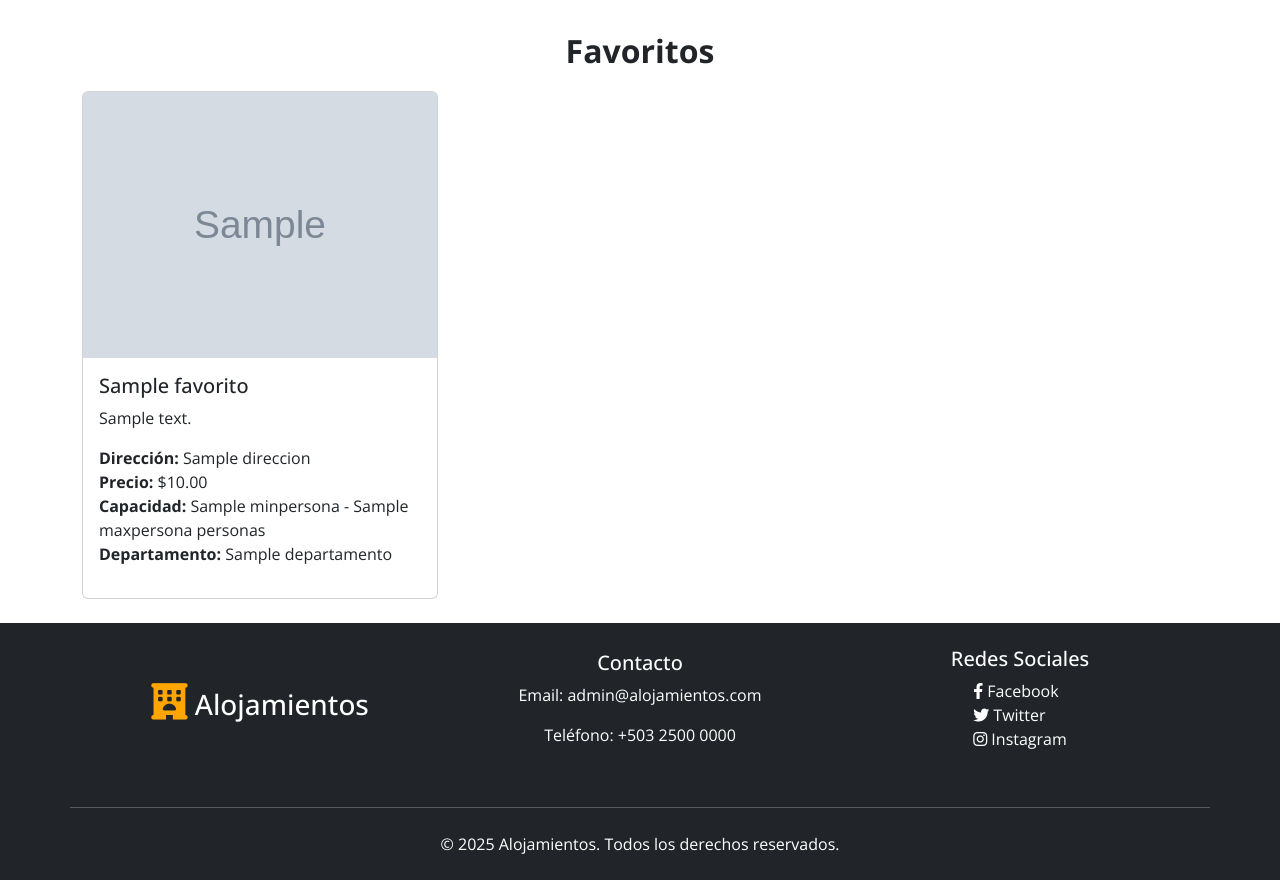
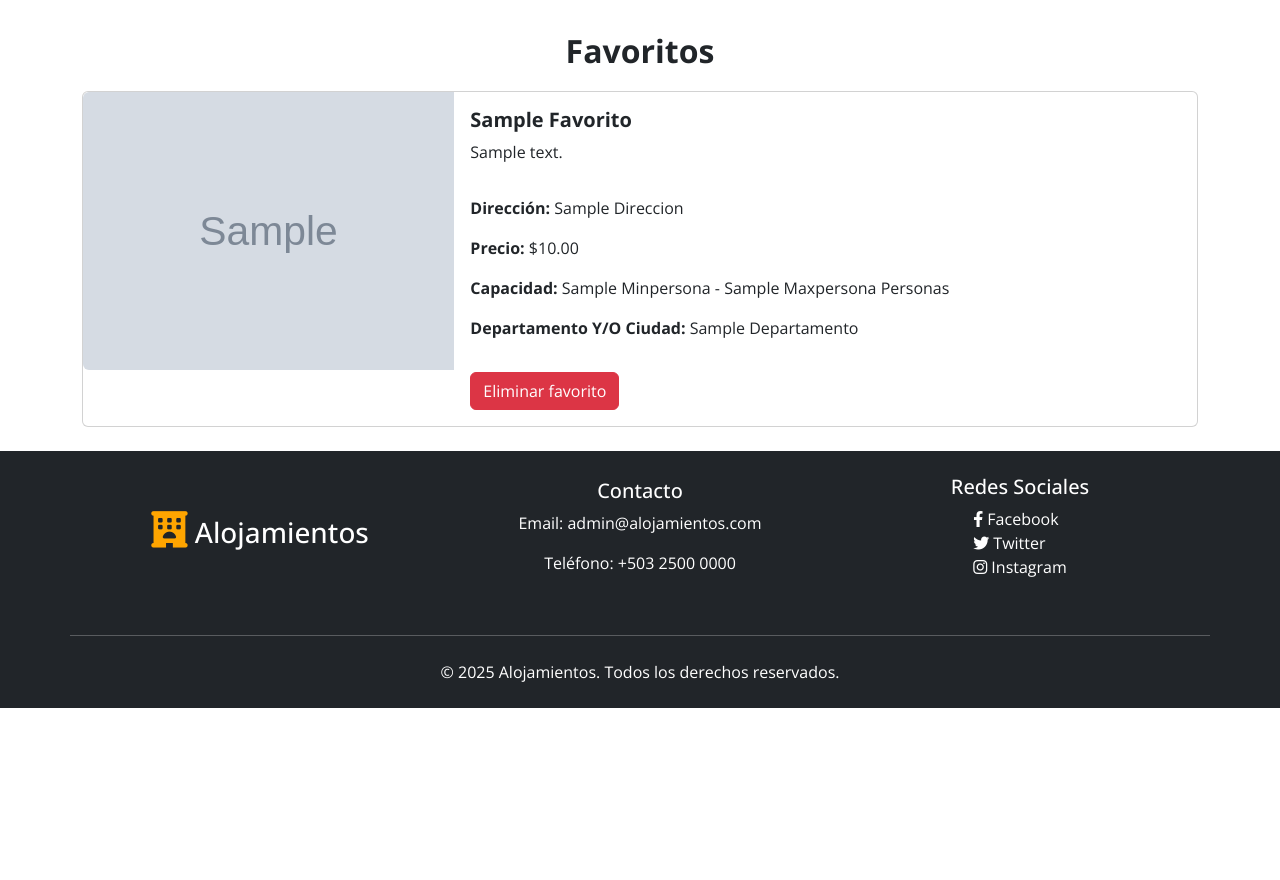
Before and after one commit to ernestolindo/alojamientos-app, a PHP site: template app/views/usuario_favoritos.php in a window 1280 px wide. Shown: the part 123-1003 px from the top of the page. After the commit the page ends 831 px from the top, so only its background shows below. Run offline with PHP 8.4, Linux system fonts and the light colour scheme; the visitor is signed in with stand-in values (Sample User, id 1); the template is opened without the code that fills it: most values are stand-ins (such as "Sample title", 1, 10 or a date in 2020); grey boxes marked "Sample" are stand-in pictures.

Commit message:
Corrigiendo error de muestra de favoritos, agregando funcion de eliminar favs por el user y correccion de detalles

```diff
--- a/alojamientos_app.sql
+++ b/alojamientos_app.sql
@@ -90,10 +90,8 @@ select * from usuarios_alojamientos;
 -- Dumping data for table `usuarios_alojamientos`
 --
 
--- INSERT INTO `usuarios_alojamientos` (`usuario_id`, `alojamiento_id`) VALUES
--- (1, 1),
--- (1, 2),
--- (2, 3);
+INSERT INTO `usuarios_alojamientos` (`usuario_id`, `alojamiento_id`) VALUES
+(2, 1);
 
 --
 -- Indexes for dumped tables
--- a/app/views/partials/navbar.php
+++ b/app/views/partials/navbar.php
@@ -1,7 +1,7 @@
 <?php
 $url_vista = $_SERVER['REQUEST_URI'];
-if ($url_vista !== "/Alojamientos_app_PHP/home/index/") {
-    session_start(); // Inicia la sesion en todas las vistas, menos en home.php
+if ($url_vista !== "/Alojamientos_app_PHP/home/index/" && $url_vista !== "/Alojamientos_app_PHP/Useralojamiento/add_favorito/") {
+    session_start(); // Inicia la sesion en todas las vistas, menos en home.php y usuario_favoritos.php
 }
 ?>
 
--- a/app/views/usuario_favoritos.php
+++ b/app/views/usuario_favoritos.php
@@ -17,26 +17,64 @@
         <?php if (!empty($favoritos)): ?>
             <div class="row">
                 <?php foreach ($favoritos as $alojamiento): ?>
-                    <div class="col-md-4">
-                        <div class="card mb-4">
+                    <div class="col-12 mb-4">
+                        <div class="card h-100">
+                            <div class="row g-0">
+                                <!-- Imagen del alojamiento -->
+                                <div class="col-md-6 col-lg-4">
                                     <?php if ($alojamiento['imagen']): ?>
-                                <img src="<?= htmlspecialchars($alojamiento['imagen']) ?>" class="card-img-top" alt="Imagen de <?= htmlspecialchars($alojamiento['nombre']) ?>">
+                                        <img src="<?= htmlspecialchars($alojamiento['imagen']) ?>" class="img-fluid rounded-start" alt="Imagen de <?= htmlspecialchars($alojamiento['nombre']) ?>">
                                     <?php else: ?>
-                                <img src="default.jpg" class="card-img-top" alt="Imagen predeterminada">
+                                        <img src="default.jpg" class="img-fluid rounded-start" alt="Imagen predeterminada">
                                     <?php endif; ?>
+                                </div>
 
-                            <div class="card-body">
-                                <h5 class="card-title"><?= htmlspecialchars($alojamiento['nombre']) ?></h5>
+                                <!-- Información del alojamiento -->
+                                <div class="col-md-6 col-lg-8">
+                                    <div class="card-body d-flex flex-column">
+                                        <h5 class="card-title text-capitalize"><strong><?= htmlspecialchars($alojamiento['nombre']) ?></strong></h5>
                                         <p class="card-text">
                                             <?= htmlspecialchars($alojamiento['descripcion']) ?>
                                         </p>
                                         <p>
-                                    <strong>Dirección:</strong> <?= htmlspecialchars($alojamiento['direccion']) ?><br>
-                                    <strong>Precio:</strong> $<?= htmlspecialchars(number_format($alojamiento['precio'], 2)) ?><br>
-                                    <strong>Capacidad:</strong> <?= htmlspecialchars($alojamiento['minpersona']) ?> - <?= htmlspecialchars($alojamiento['maxpersona']) ?> personas<br>
-                                    <strong>Departamento:</strong> <?= htmlspecialchars($alojamiento['departamento']) ?>
+                                        <p class="text-capitalize"><strong>dirección:</strong> <?= htmlspecialchars($alojamiento['direccion']) ?></p>
+                                        <p class="text-capitalize"><strong>precio: </strong>$<?= htmlspecialchars(number_format($alojamiento['precio'], 2)) ?></p>
+                                        <p class="text-capitalize"><strong>capacidad: </strong><?= htmlspecialchars($alojamiento['minpersona']) ?> - <?= htmlspecialchars($alojamiento['maxpersona']) ?> personas</p>
+                                        <p class="text-capitalize"><strong>departamento y/o ciudad: </strong><?= htmlspecialchars($alojamiento['departamento']) ?></p>
                                         </p>
-                                <!--  -->
+                                        <div class="mt-auto">
+                                            <button type="button" class="btn btn-danger" data-bs-toggle="modal" data-bs-target="#modalDeleteFav-<?= $alojamiento['id'] ?>">Eliminar favorito</button>
+                                        </div>
+                                    </div>
+                                </div>
+                            </div>
+                        </div>
+                    </div>
+
+                    <!-- Modal de eliminación único para cada alojamiento -->
+                    <div class="modal fade" id="modalDeleteFav-<?= $alojamiento['id'] ?>" aria-hidden="true" aria-labelledby="LabelDeleteFav-<?= $alojamiento['id'] ?>" tabindex="-1">
+                        <div class="modal-dialog modal-dialog-centered">
+                            <div class="modal-content">
+                                <div class="modal-header">
+                                    <h1 class="modal-title fs-5" id="LabelDeleteFav-<?= $alojamiento['id'] ?>">Eliminar favorito</h1>
+                                </div>
+                                <div class="modal-body">
+                                    ¿Estás seguro de que deseas eliminar este alojamiento como favorito?
+                                </div>
+                                <div class="modal-footer">
+                                    <form action="/Alojamientos_app_PHP/Useralojamiento/delete_favorito/" method="POST">
+
+                                        <!-- id_alojamiento-->
+                                        <input type="hidden" name="id_alojamiento" value="<?= htmlspecialchars($alojamiento['id']) ?>">
+
+                                        <!-- id_usuario -->
+                                        <input type="hidden" name="id_usuario" value="<?= htmlspecialchars($_SESSION['usuario_id']) ?>">
+
+                                        <!-- Botones -->
+                                        <button type="submit" class="btn btn-success">Confirmar</button>
+                                        <button type="button" class="btn btn-danger" data-bs-dismiss="modal">Cancelar</button>
+                                    </form>
+                                </div>
                             </div>
                         </div>
                     </div>
@@ -47,39 +85,10 @@
                 No tienes alojamientos en tu lista de favoritos.
             </div>
         <?php endif; ?>
-
     </main>
 
+
     <?php require "app/views/partials/footer.php"; ?> <!-- FOOTER -->
-
-
-    <!--Modal de eliminacion de favorito-->
-    <div class="modal fade" id="modalDeleteFav" aria-hidden="true" aria-labelledby="LabelDeleteFav" tabindex="-1">
-        <div class="modal-dialog modal-dialog-centered">
-            <div class="modal-content">
-                <div class="modal-header">
-                    <h1 class="modal-title fs-5" id="LabelDeleteFav">Eliminar favorito</h1>
-                </div>
-                <div class="modal-body">
-                    Estas seguro de eliminar este Alojamiento como favorito?
-                </div>
-                <div class="modal-footer">
-                    <form action="/Alojamientos_app_PHP/Alojamiento/delete_favorito/" method="POST">
-
-                        <!-- id -->
-                        <input type="text" name="idDelete" value="<?= htmlspecialchars($alojamiento['id']); ?>" hidden>
-
-                        <!-- id_usuario -->
-                        <input type="text" name="id_usuario" value="<?= $_SESSION['usuario_id']; ?>" hidden>
-
-                        <!-- Botones -->
-                        <button type="submit" class="btn btn-success">Confirmar</button>
-                        <button type="button" class="btn btn-danger" data-bs-dismiss="modal">Cancelar</button>
-                    </form>
-                </div>
-            </div>
-        </div>
-    </div>
 
     <!-- BOOTSTRAP JS -->
     <script src="https://cdn.jsdelivr.net/npm/bootstrap@5.3.3/dist/js/bootstrap.bundle.min.js"></script>
```
Also changed, not shown: app/controllers/UseralojamientoController.php (+34 -11 lines), app/models/UseralojamientoModel.php (+14 -0 lines), app/models/UsuariosAlojamientosModel.php (deleted, +0 -78 lines). Lines whose indentation alone changed are shown as unchanged.
